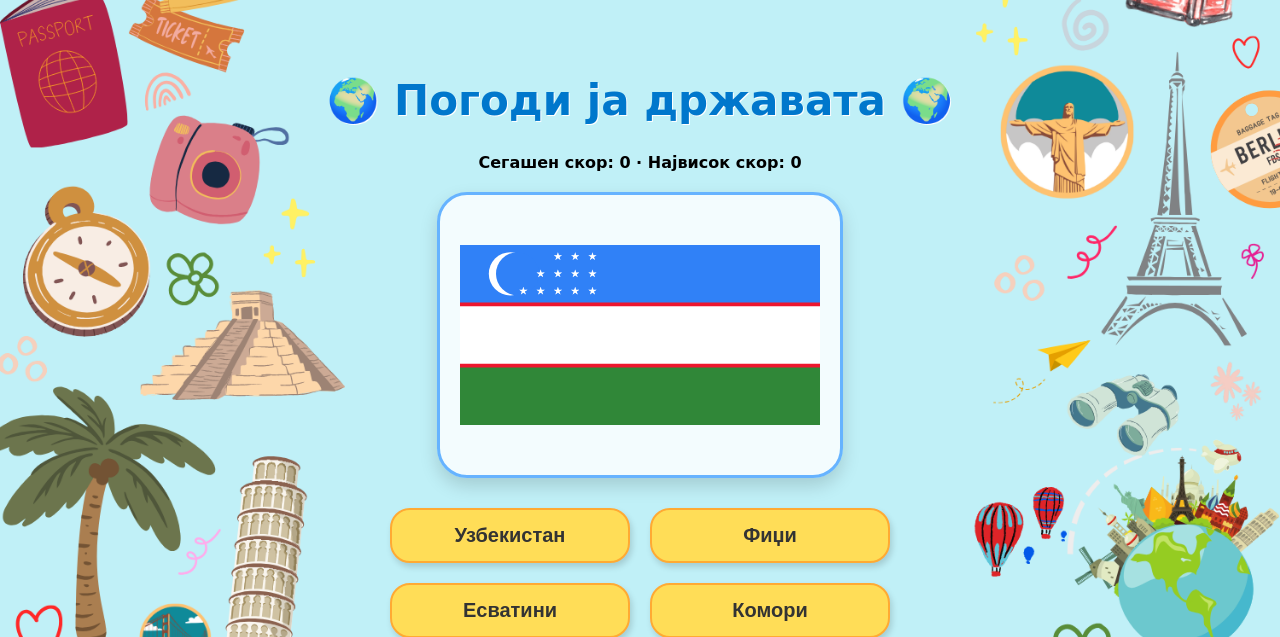
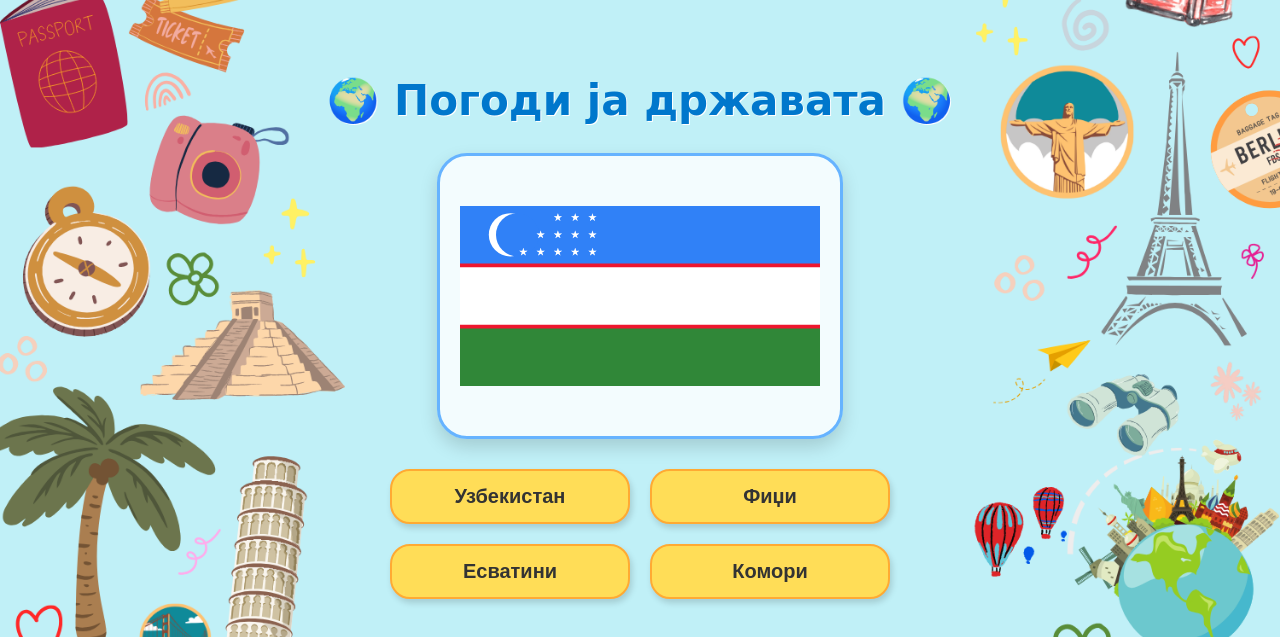
Before and after one commit to oxSTERBENxo/GeographyMiniGames, a Django app: page /flaggame/ in a window 1280 px wide. Shown: the top 637 px of the page. Run offline with Django 5.2, Linux system fonts and the light colour scheme.

Commit message:
Update game.html

```diff
--- a/templates/game.html
+++ b/templates/game.html
@@ -151,9 +151,6 @@
 </head>
 <body>
   <h1 id="game-title">🌍 Погоди ја државата 🌍</h1>
-  <div id="hud" style="margin:10px 0;font-weight:bold;">
-  Сегашен скор: <span id="score-val">0</span> · Највисок скор: <span id="hs-val">0</span>
-  </div>
   <div id="display-container"></div>
   <div id="choices"></div>
   <div id="result"></div>
```
